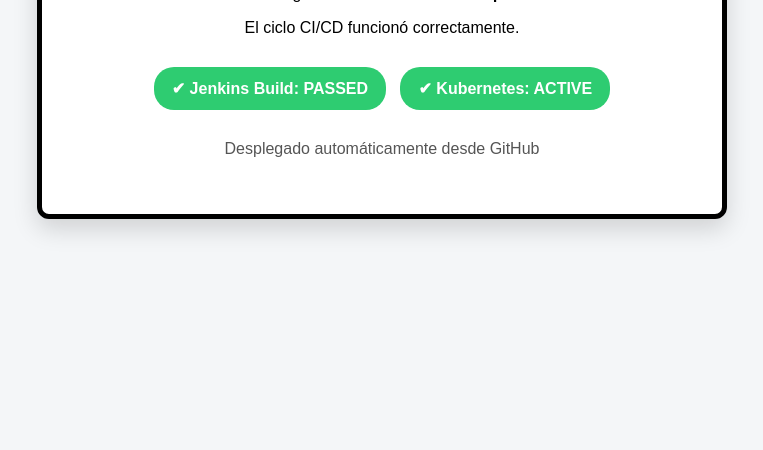
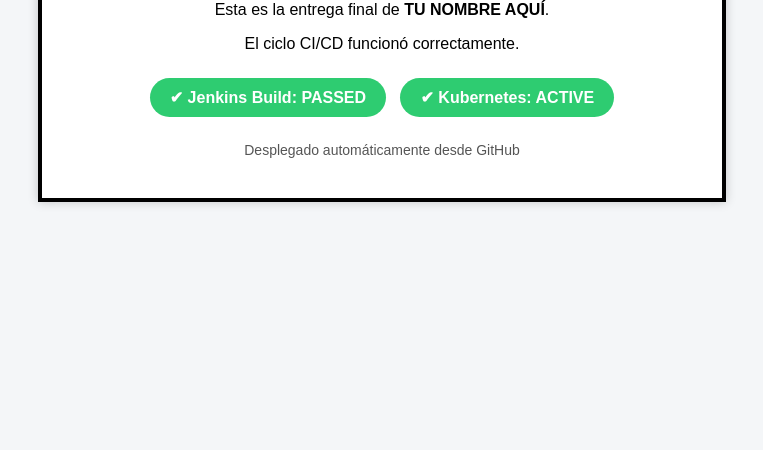
Before and after one commit to RaulHorus/ci-cd-jenkins, a plain HTML site: page index.html in a window 1280 px wide. Shown: the part 366-816 px from the top of the page, without its empty margins (258-1021 px from the left). Drawn offline with Linux system fonts and the light colour scheme.

Commit message:
Update index.html

```diff
--- a/index.html
+++ b/index.html
@@ -15,12 +15,11 @@
 
     .card {
       background: white;
+      border: 4px solid black;
       padding: 40px;
-      border-radius: 12px;
       width: 600px;
       text-align: center;
-      box-shadow: 0 10px 25px rgba(0,0,0,0.15);
-      border: 5px solid black;
+      box-shadow: 0 0 10px rgba(0,0,0,.2);
     }
 
     h1 {
@@ -28,25 +27,23 @@
     }
 
     .badges {
-      margin: 25px 0;
+      margin: 20px 0;
     }
 
     .badge {
       display: inline-block;
-      padding: 12px 18px;
+      background: #2ecc71;
+      color: white;
+      padding: 10px 20px;
+      border-radius: 20px;
       margin: 5px;
-      border-radius: 20px;
       font-weight: bold;
-      color: white;
     }
 
-    .green {
-      background: #2ecc71;
-    }
-
-    .subtitle {
+    .footer {
+      margin-top: 20px;
+      font-size: 14px;
       color: #555;
-      margin-top: 20px;
     }
   </style>
 </head>
@@ -54,16 +51,21 @@
 
   <div class="card">
     <h1>¡Hola Profe! 👋</h1>
-    <p>Esta es la entrega final de <strong>Raúl Jesús Vázquez García</strong>.</p>
+
+    <p>
+      Esta es la entrega final de <strong>TU NOMBRE AQUÍ</strong>.
+    </p>
 
     <p>El ciclo CI/CD funcionó correctamente.</p>
 
     <div class="badges">
-      <span class="badge green">✔ Jenkins Build: PASSED</span>
-      <span class="badge green">✔ Kubernetes: ACTIVE</span>
+      <span class="badge">✔ Jenkins Build: PASSED</span>
+      <span class="badge">✔ Kubernetes: ACTIVE</span>
     </div>
 
-    <p class="subtitle">Desplegado automáticamente desde GitHub</p>
+    <div class="footer">
+      Desplegado automáticamente desde GitHub
+    </div>
   </div>
 
 </body>
```
